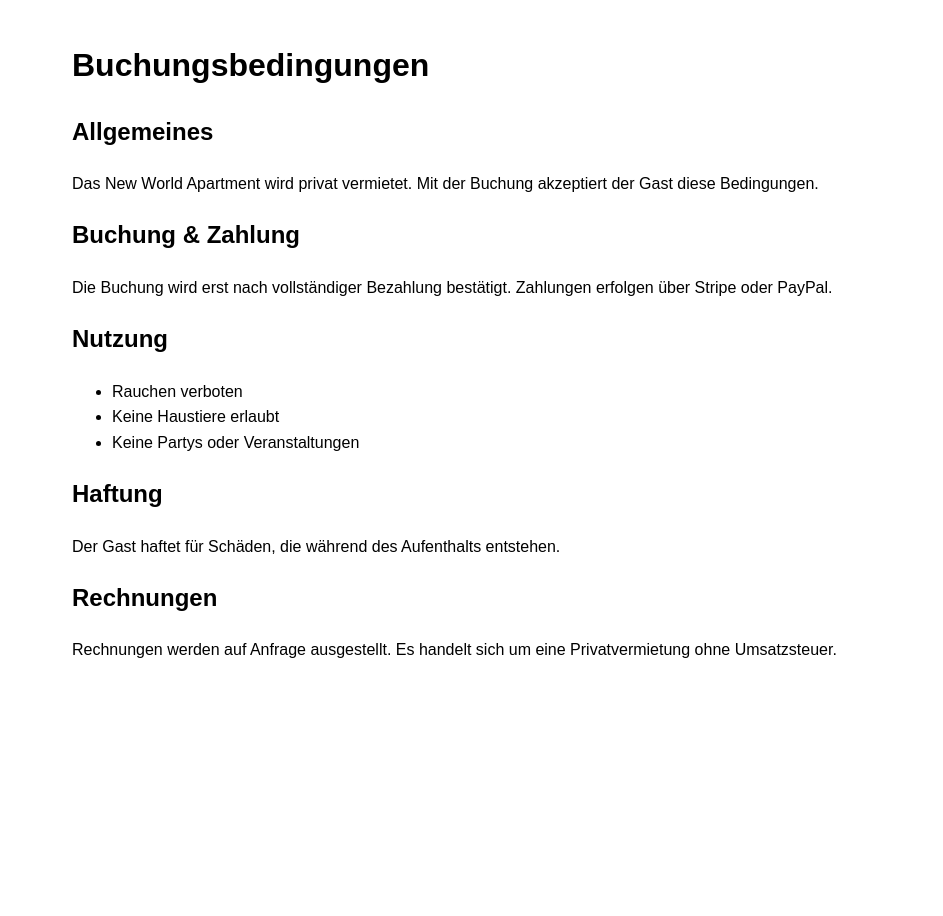
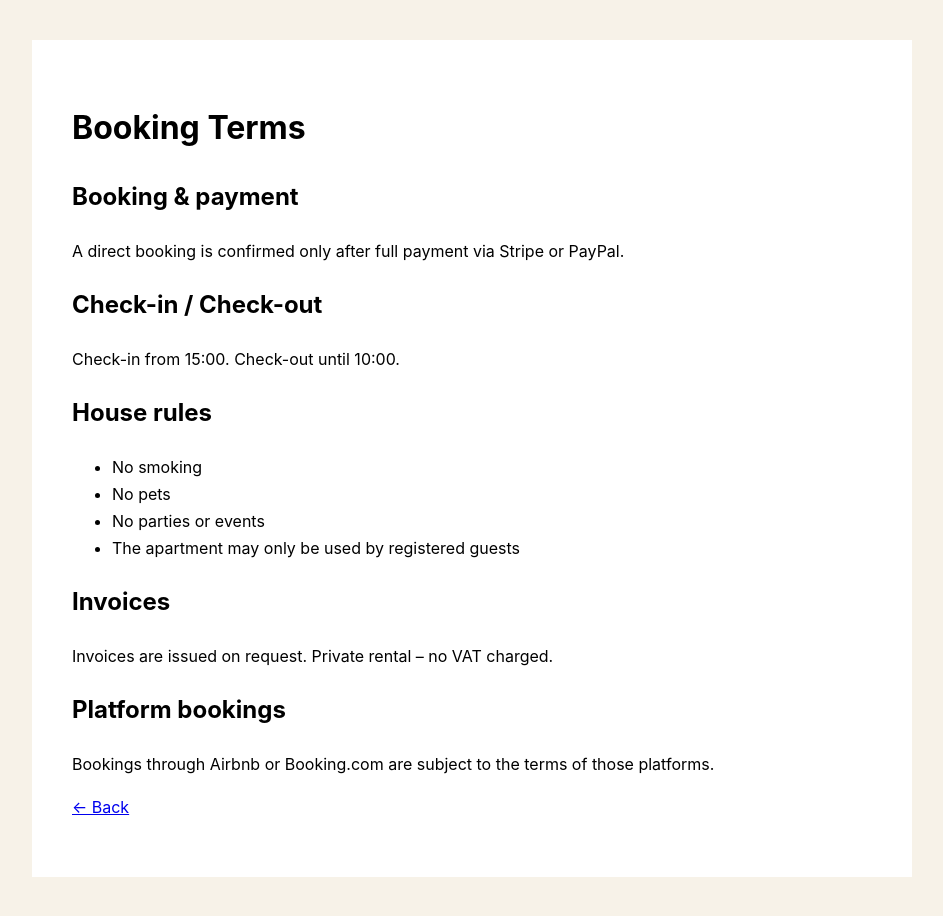
Before and after one commit to semkatusic/new-world-apartment, a plain HTML site: page terms.html in a window 1280 px wide. Shown: the whole page, without its empty margins (168-1111 px from the left). Before the commit the page ends 800 px from the top, so only its background shows below. Drawn offline with Linux system fonts and the light colour scheme.

Commit message:
Update terms.html

```diff
--- a/terms.html
+++ b/terms.html
@@ -1,39 +1,21 @@
 <!DOCTYPE html>
-<html lang="de">
-<head>
-<meta charset="UTF-8">
-<title>Buchungsbedingungen</title>
-</head>
-<body style="font-family:Arial;max-width:800px;margin:40px auto;line-height:1.6">
-
-<h1>Buchungsbedingungen</h1>
-
-<h2>Allgemeines</h2>
-<p>
-Das New World Apartment wird privat vermietet. Mit der Buchung akzeptiert der Gast diese Bedingungen.
-</p>
-
-<h2>Buchung & Zahlung</h2>
-<p>
-Die Buchung wird erst nach vollständiger Bezahlung bestätigt. Zahlungen erfolgen über Stripe oder PayPal.
-</p>
-
-<h2>Nutzung</h2>
-<ul>
-<li>Rauchen verboten</li>
-<li>Keine Haustiere erlaubt</li>
-<li>Keine Partys oder Veranstaltungen</li>
-</ul>
-
-<h2>Haftung</h2>
-<p>
-Der Gast haftet für Schäden, die während des Aufenthalts entstehen.
-</p>
-
-<h2>Rechnungen</h2>
-<p>
-Rechnungen werden auf Anfrage ausgestellt. Es handelt sich um eine Privatvermietung ohne Umsatzsteuer.
-</p>
-
+<html lang="en">
+<head><meta charset="UTF-8"><title>Booking Terms</title></head>
+<body style="font-family:Inter,Arial,sans-serif;background:#f7f2e8;margin:0;padding:40px;">
+<div style="max-width:800px;margin:auto;background:white;padding:40px;line-height:1.7;">
+<h1 data-i18n="title">Booking Terms</h1>
+<div data-i18n="text"></div>
+<p><a href="index.html">← Back</a></p>
+</div>
+<script>
+const t={
+en:{title:"Booking Terms",text:"<h2>Booking & payment</h2><p>A direct booking is confirmed only after full payment via Stripe or PayPal.</p><h2>Check-in / Check-out</h2><p>Check-in from 15:00. Check-out until 10:00.</p><h2>House rules</h2><ul><li>No smoking</li><li>No pets</li><li>No parties or events</li><li>The apartment may only be used by registered guests</li></ul><h2>Invoices</h2><p>Invoices are issued on request. Private rental – no VAT charged.</p><h2>Platform bookings</h2><p>Bookings through Airbnb or Booking.com are subject to the terms of those platforms.</p>"},
+de:{title:"Buchungsbedingungen / AGB",text:"<h2>Buchung & Zahlung</h2><p>Eine Direktbuchung wird erst nach vollständiger Bezahlung über Stripe oder PayPal bestätigt.</p><h2>Check-in / Check-out</h2><p>Check-in ab 15:00 Uhr. Check-out bis 10:00 Uhr.</p><h2>Hausregeln</h2><ul><li>Rauchen verboten</li><li>Keine Haustiere</li><li>Keine Partys oder Veranstaltungen</li><li>Das Apartment darf nur von angemeldeten Gästen genutzt werden</li></ul><h2>Rechnungen</h2><p>Rechnungen werden auf Anfrage ausgestellt. Privatvermietung – keine Umsatzsteuer ausgewiesen.</p><h2>Plattformbuchungen</h2><p>Für Buchungen über Airbnb oder Booking.com gelten die Bedingungen der jeweiligen Plattform.</p>"},
+hr:{title:"Uvjeti rezervacije",text:"<h2>Rezervacija i plaćanje</h2><p>Direktna rezervacija potvrđuje se tek nakon potpune uplate putem Stripea ili PayPala.</p><h2>Prijava / odjava</h2><p>Prijava od 15:00. Odjava do 10:00.</p><h2>Kućni red</h2><ul><li>Pušenje je zabranjeno</li><li>Kućni ljubimci nisu dozvoljeni</li><li>Zabave i događanja nisu dozvoljeni</li><li>Apartman smiju koristiti samo prijavljeni gosti</li></ul><h2>Računi</h2><p>Računi se izdaju na zahtjev. Privatni najam – PDV nije obračunat.</p><h2>Rezervacije putem platformi</h2><p>Za rezervacije putem Airbnb-a ili Booking.com-a vrijede uvjeti tih platformi.</p>"}
+};
+let l=localStorage.getItem("nwa_lang")||localStorage.getItem("lang")||"en";
+document.documentElement.lang=l;
+document.querySelectorAll("[data-i18n]").forEach(e=>e.innerHTML=t[l][e.dataset.i18n]);
+</script>
 </body>
 </html>
```
